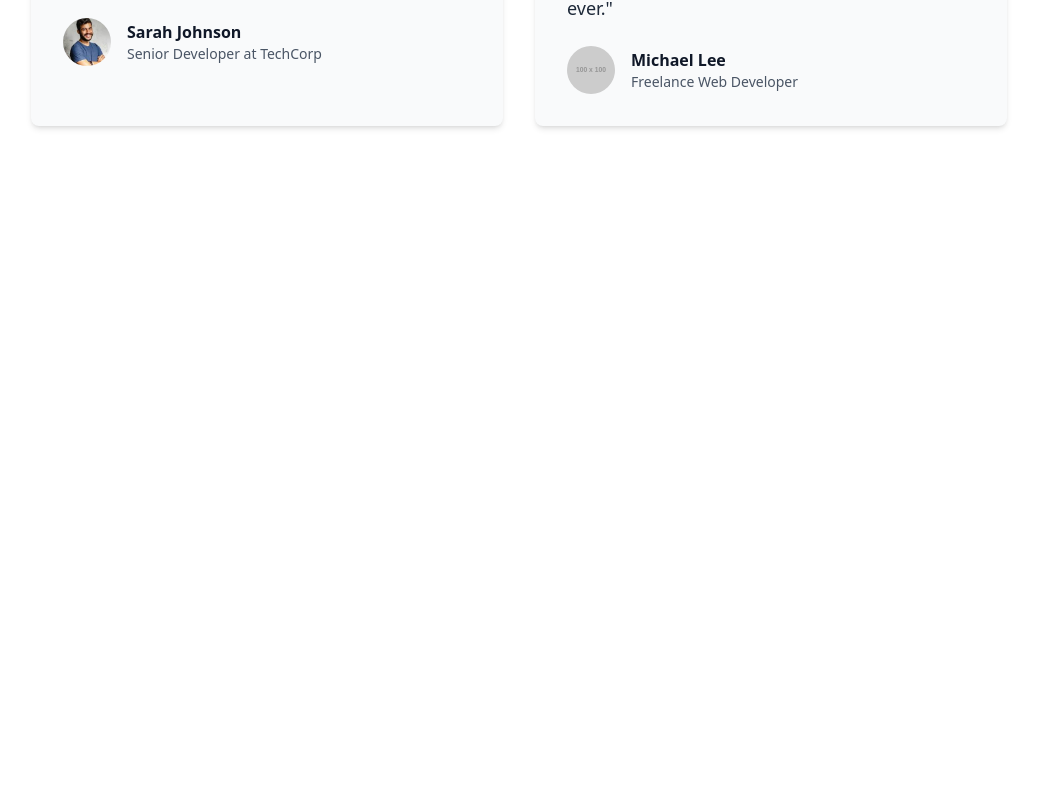
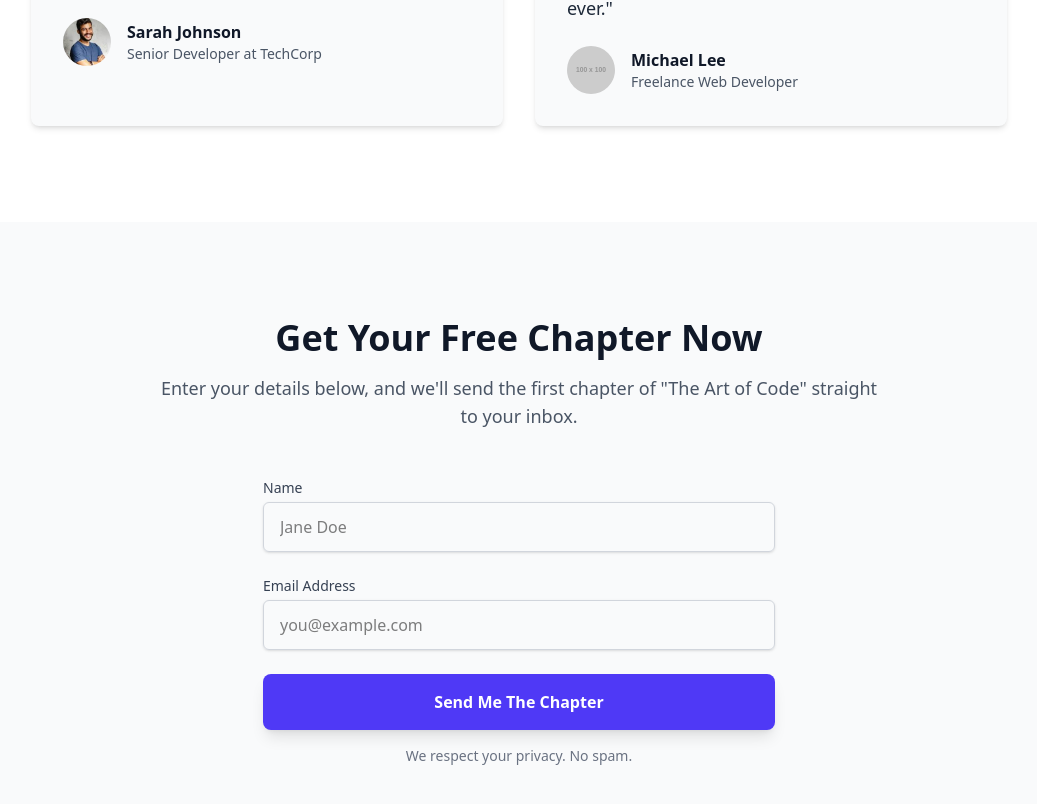
Before and after one commit to rohit3171999/ebook-promotional-page, a React (Vite) app: page / in a window 1280 px wide. Shown: the part 1958-2762 px from the top of the page, without its empty margins (121-1158 px from the left). Before the commit the page ends 2180 px from the top, so only its background shows below. Built offline with nearby package versions, Linux system fonts and the light colour scheme.

Commit message:
add markup in FreeChapterForm.jsx

```diff
--- a/src/App.jsx
+++ b/src/App.jsx
@@ -3,6 +3,7 @@ import Footer from "./components/Footer.jsx";
 import AboutBook from "./components/AboutBook.jsx";
 import AuthorSection from "./components/AuthorSection.jsx";
 import Testimonials from "./components/Testimonials.jsx";
+import FreeChapterForm from "./components/FreeChapterForm.jsx";
 
 function App() {
     return (
@@ -11,6 +12,7 @@ function App() {
             <AboutBook/>
             <AuthorSection/>
             <Testimonials/>
+           <FreeChapterForm/>
 
 
         </>
--- a/src/components/FreeChapterForm.jsx
+++ b/src/components/FreeChapterForm.jsx
@@ -1,7 +1,60 @@
+/*
+* Description:
+Form where visitors enter details to download the free chapter.
+
+Purpose:
+Lead generation (collect user data for marketing + send download link).
+* */
 export default function FreeChapterForm(){
     return(
-        <>
-        </>
+        <section className="bg-gray-50 dark:bg-gray-900 py-20 sm:py-24">
+            <div className="container mx-auto px-6 max-w-3xl">
+                {/* Section Header */}
+                <div className="text-center mb-12">
+                    <h2 className="text-3xl md:text-4xl font-extrabold text-gray-900 dark:text-white">
+                        Get Your Free Chapter Now
+                    </h2>
+                    <p className="mt-4 text-lg text-gray-600 dark:text-gray-400">
+                        Enter your details below, and we'll send the first chapter of "The Art of Code" straight to your inbox.
+                    </p>
+                </div>
 
+                {/* Form */}
+                <div className="max-w-lg mx-auto">
+                    <form action="#" method="POST" className="flex flex-col gap-6">
+                        <div>
+                            <label htmlFor="name" className="block text-sm font-medium text-gray-700 dark:text-gray-300">
+                                Name
+                            </label>
+                            <input
+                                type="text"
+                                name="name"
+                                id="name"
+                                className="mt-1 block w-full px-4 py-3 border border-gray-300 rounded-md shadow-sm focus:ring-indigo-500 focus:border-indigo-500 dark:bg-gray-800 dark:border-gray-600 dark:text-white"
+                                placeholder="Jane Doe"
+                            />
+                        </div>
+                        <div>
+                            <label htmlFor="email" className="block text-sm font-medium text-gray-700 dark:text-gray-300">
+                                Email Address
+                            </label>
+                            <input
+                                type="email"
+                                name="email"
+                                id="email"
+                                className="mt-1 block w-full px-4 py-3 border border-gray-300 rounded-md shadow-sm focus:ring-indigo-500 focus:border-indigo-500 dark:bg-gray-800 dark:border-gray-600 dark:text-white"
+                                placeholder="you@example.com"
+                            />
+                        </div>
+                        <button type="submit" className="w-full px-8 py-4 bg-indigo-600 text-white font-bold rounded-lg shadow-lg hover:bg-indigo-700 transform hover:-translate-y-1 transition-all duration-300 focus:outline-none focus:ring-4 focus:ring-indigo-300 dark:focus:ring-indigo-800">
+                            Send Me The Chapter
+                        </button>
+                    </form>
+                    <p className="mt-4 text-center text-sm text-gray-500 dark:text-gray-400">
+                        We respect your privacy. No spam.
+                    </p>
+                </div>
+            </div>
+        </section>
     )
 }
```
